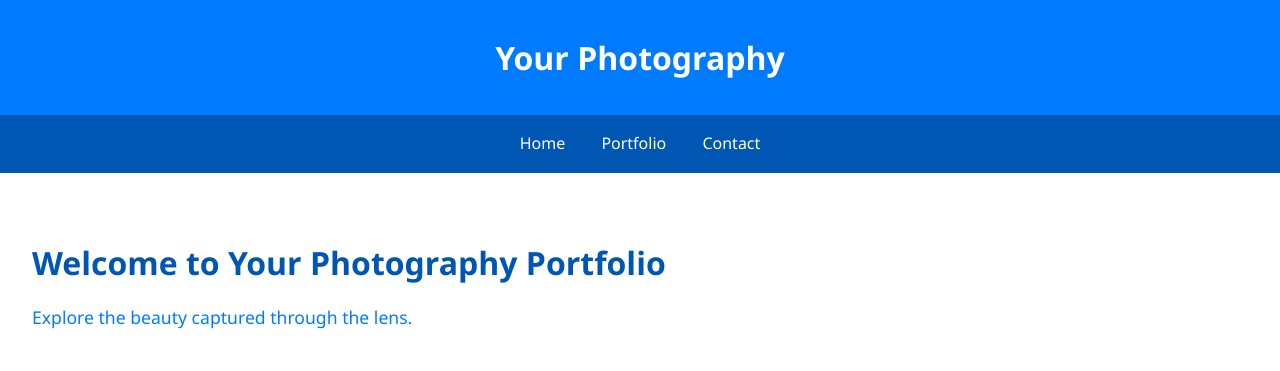
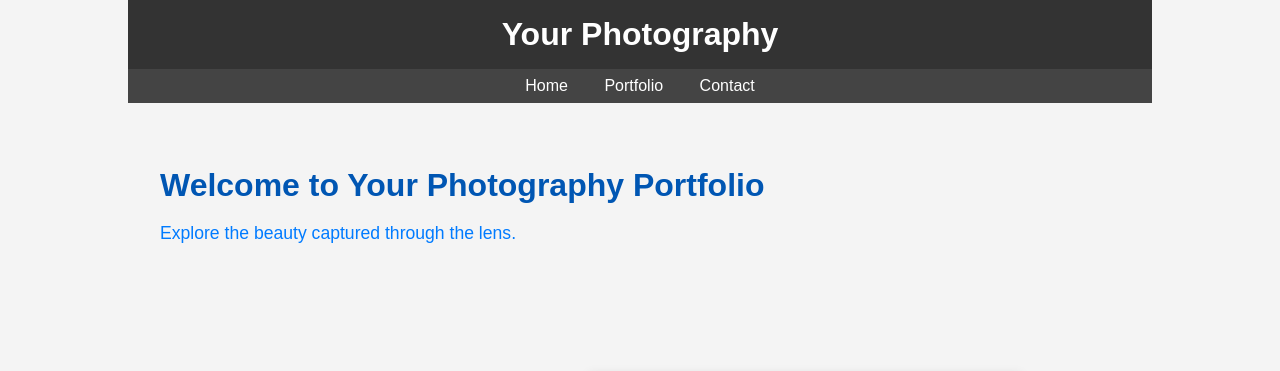
Before and after one commit to josephthenerd/Portfilio, a plain HTML site: page index.html in a window 1280 px wide. Shown: the top 371 px of the page. Drawn offline with Linux system fonts and the light colour scheme.

Commit message:
Update style.css

```diff
--- a/style.css
+++ b/style.css
@@ -5,22 +5,33 @@ body, h1, h2, h3, p, ul, li, form, button {
 }
 
 body {
-    font-family: 'Segoe UI', Tahoma, Geneva, Verdana, sans-serif;
-    line-height: 1.6;
+    font-family: Arial, sans-serif;
+    margin: 0;
+    padding: 0;
+    background-color: #f4f4f4;
+    display: flex;
+    justify-content: center;
+    align-items: center;
+    min-height: 100vh;
+}
+
+#container {
+    width: 80%; /* Adjust as needed */
+    max-width: 1200px; /* Adjust as needed */
 }
 
 header {
-    background-color: #007BFF;
+    background-color: #333;
     color: #fff;
     text-align: center;
-    padding: 2em 0;
+    padding: 1em 0;
 }
 
 nav {
-    background-color: #0056b3;
+    background-color: #444;
     color: #fff;
     text-align: center;
-    padding: 1em 0;
+    padding: 0.5em 0;
 }
 
 nav a {
```
